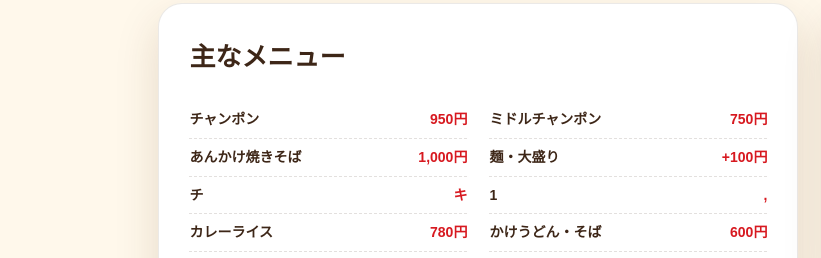
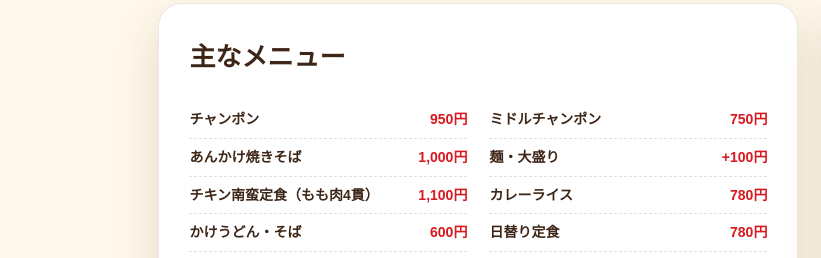
Before and after one commit to sanmaru-group/sanmaru, a plain HTML site: page kadogawa.html in a window 1280 px wide. Shown: the part 2527-2785 px from the top of the page, 0-821 px from the left. Drawn offline with Linux system fonts and the light colour scheme.

Commit message:
門川店のメニュー表が崩れていたので修正

```diff
--- a/kadogawa.html
+++ b/kadogawa.html
@@ -1182,8 +1182,7 @@
             <li><span>ミドルチャンポン</span><span>750円</span></li>
             <li><span>あんかけ焼きそば</span><span>1,000円</span></li>
             <li><span>麺・大盛り</span><span>+100円</span></li>
-            <li><span>チ</span><span>キ</span></li>
-            <li><span>1</span><span>,</span></li>
+            <li><span>チキン南蛮定食（もも肉4貫）</span><span>1,100円</span></li>
             <li><span>カレーライス</span><span>780円</span></li>
             <li><span>かけうどん・そば</span><span>600円</span></li>
             <li><span>日替り定食</span><span>780円</span></li>
```
